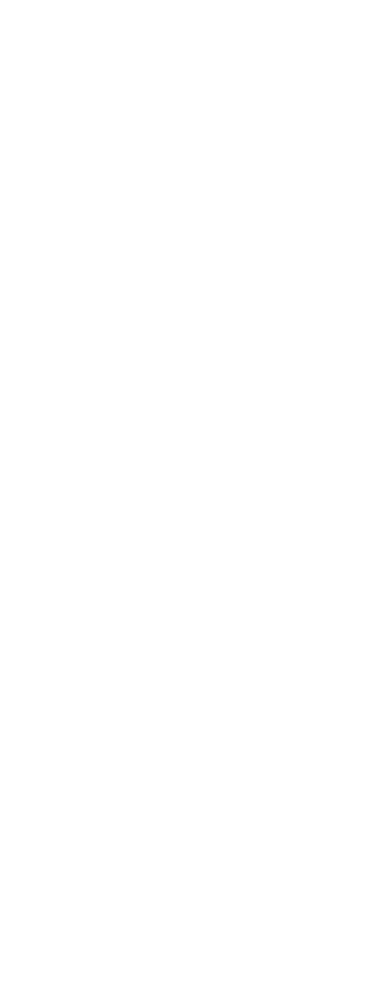
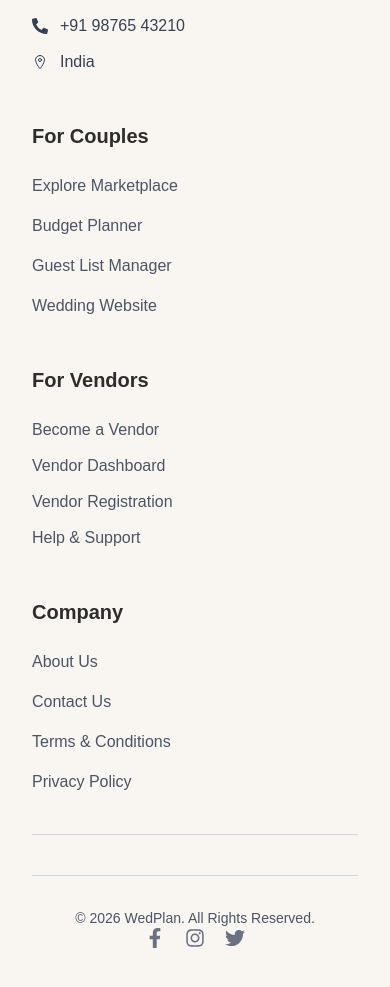
Before and after one commit to Y3s3h/Wedding_Planner, a Next.js app in the folder frontend/: page / in a window 390 px wide. Shown: the part 6544-7531 px from the top of the page. Before the commit the page ends 6309 px from the top, so only its background shows below. Built offline with nearby package versions, Linux system fonts and the light colour scheme.

Commit message:
Add responsive footer section

```diff
--- a/frontend/package.json
+++ b/frontend/package.json
@@ -13,11 +13,13 @@
     "class-variance-authority": "^0.7.1",
     "clsx": "^2.1.1",
     "framer-motion": "^12.42.0",
+    "icons": "^1.0.0",
     "lucide-react": "^1.21.0",
     "next": "16.2.9",
-    "react": "19.2.4",
+    "react": "^19.2.4",
     "react-countup": "^6.5.3",
     "react-dom": "19.2.4",
+    "react-icons": "^5.6.0",
     "shadcn": "^4.11.0",
     "tailwind-merge": "^3.6.0",
     "tailwind-scrollbar-hide": "^4.0.0",
--- a/frontend/src/components/layout/footer/Footer.tsx
+++ b/frontend/src/components/layout/footer/Footer.tsx
@@ -1,7 +1,240 @@
+"use client";
+
+import Link from "next/link";
+import {
+  FaFacebookF,
+  FaInstagram,
+  FaTwitter,
+  FaEnvelope,
+  FaPhoneAlt,
+} from "react-icons/fa";
+import { IoLocationOutline } from "react-icons/io5";
+
 export default function Footer() {
   return (
-    <footer>
-      Footer
+   <footer className="bg-[#F9F5F1] border-t border-gray-200">
+      <div className="max-w-7xl mx-auto px-8 py-16">
+
+        {/* Top */}
+        <div className="grid lg:grid-cols-5 gap-12">
+
+          {/* Logo & About */}
+          <div className="lg:col-span-2">
+
+            <h2 className="text-3xl font-bold tracking-wide text-[#FF2E73]">
+  WedPlan
+</h2>
+
+            <p className="mt-5 text-gray-600 leading-7">
+              Discover trusted venues, photographers, decorators and planners
+              to create unforgettable wedding memories.
+            </p>
+
+            <div className="mt-8 space-y-3 text-gray-700">
+
+              <div className="flex items-center gap-3">
+                <FaEnvelope />
+                support@wedplan.com
+              </div>
+
+              <div className="flex items-center gap-3">
+                <FaPhoneAlt />
+                +91 98765 43210
+              </div>
+
+              <div className="flex items-center gap-3">
+                <IoLocationOutline />
+                India
+              </div>
+
+            </div>
+          </div>
+
+          {/* For Couples */}
+
+          <div>
+  <h3 className="text-xl font-bold text-[#2D2D2D] mb-6">
+    For Couples
+  </h3>
+
+  <ul className="space-y-4 text-gray-600">
+    <li>
+      <Link
+        href="#"
+        className="hover:text-[#FF2E73] transition-colors duration-300"
+      >
+        Explore Marketplace
+      </Link>
+    </li>
+
+    <li>
+      <Link
+        href="#"
+        className="hover:text-[#FF2E73] transition-colors duration-300"
+      >
+        Budget Planner
+      </Link>
+    </li>
+
+    <li>
+      <Link
+        href="#"
+        className="hover:text-[#FF2E73] transition-colors duration-300"
+      >
+        Guest List Manager
+      </Link>
+    </li>
+
+    <li>
+      <Link
+        href="#"
+        className="hover:text-[#FF2E73] transition-colors duration-300"
+      >
+        Wedding Website
+      </Link>
+    </li>
+  </ul>
+</div>
+
+          {/* Vendors */}
+
+          <div>
+
+            <h3 className="text-xl font-bold text-[#2D2D2D] mb-6">
+              For Vendors
+            </h3>
+
+            <ul className="space-y-3 text-gray-600">
+
+              <li>
+  <Link href="#" className="hover:text-[#FF2E73] transition-colors duration-300">
+    Become a Vendor
+  </Link>
+</li>
+
+<li>
+  <Link href="#" className="hover:text-[#FF2E73] transition-colors duration-300">
+    Vendor Dashboard
+  </Link>
+</li>
+
+<li>
+  <Link href="#" className="hover:text-[#FF2E73] transition-colors duration-300">
+    Vendor Registration
+  </Link>
+</li>
+
+<li>
+  <Link href="#" className="hover:text-[#FF2E73] transition-colors duration-300">
+    Help & Support
+  </Link>
+</li>
+            </ul>
+
+          </div>
+
+          {/* Company */}
+
+         <div>
+  <h3 className="text-xl font-bold text-[#2D2D2D] mb-6">
+    Company
+  </h3>
+
+  <ul className="space-y-4 text-gray-600">
+    <li>
+      <Link
+        href="#"
+        className="hover:text-[#FF2E73] transition-colors duration-300"
+      >
+        About Us
+      </Link>
+    </li>
+
+    <li>
+      <Link
+        href="#"
+        className="hover:text-[#FF2E73] transition-colors duration-300"
+      >
+        Contact Us
+      </Link>
+    </li>
+
+    <li>
+      <Link
+        href="#"
+        className="hover:text-[#FF2E73] transition-colors duration-300"
+      >
+        Terms & Conditions
+      </Link>
+    </li>
+
+    <li>
+      <Link
+        href="#"
+        className="hover:text-[#FF2E73] transition-colors duration-300"
+      >
+        Privacy Policy
+      </Link>
+    </li>
+  </ul>
+</div>
+
+
+        </div>
+        {/* <div>
+  <h3 className="text-xl font-bold text-[#2D2D2D] mb-6">
+    Download App
+  </h3>
+
+  <ul className="space-y-4 text-gray-600">
+    <li>📱 iOS App</li>
+    <li>🤖 Android App</li>
+    <li className="pt-3 font-semibold text-[#FF2E73]">
+      ⭐ 4.9 / 5 Rating
+    </li>
+  </ul>
+</div> */}
+
+
+        {/* Divider */}
+
+        <div className="border-t border-gray-300 my-10"></div>
+
+        {/* Bottom */}
+
+        <div className="flex flex-col md:flex-row justify-between items-center pt-8 border-t border-gray-300">
+          <div className="text-gray-600 text-sm">
+            © {new Date().getFullYear()} WedPlan. All Rights Reserved.
+          </div>
+
+          <div className="flex gap-5 text-xl text-gray-500">
+
+            <Link
+  href="#"
+  className="text-gray-500 hover:text-[#FF2E73] transition-all duration-300 hover:scale-110"
+>
+              <FaFacebookF />
+            </Link>
+
+            <Link
+  href="#"
+  className="text-gray-500 hover:text-[#FF2E73] transition-all duration-300 hover:scale-110"
+>
+              <FaInstagram />
+            </Link>
+
+            <Link
+  href="#"
+  className="text-gray-500 hover:text-[#FF2E73] transition-all duration-300 hover:scale-110"
+>
+              <FaTwitter />
+            </Link>
+
+          </div>
+
+        </div>
+
+      </div>
     </footer>
   );
 }
```
Also changed, not shown: 1 other file (tests, documents, lock files or other folders).
